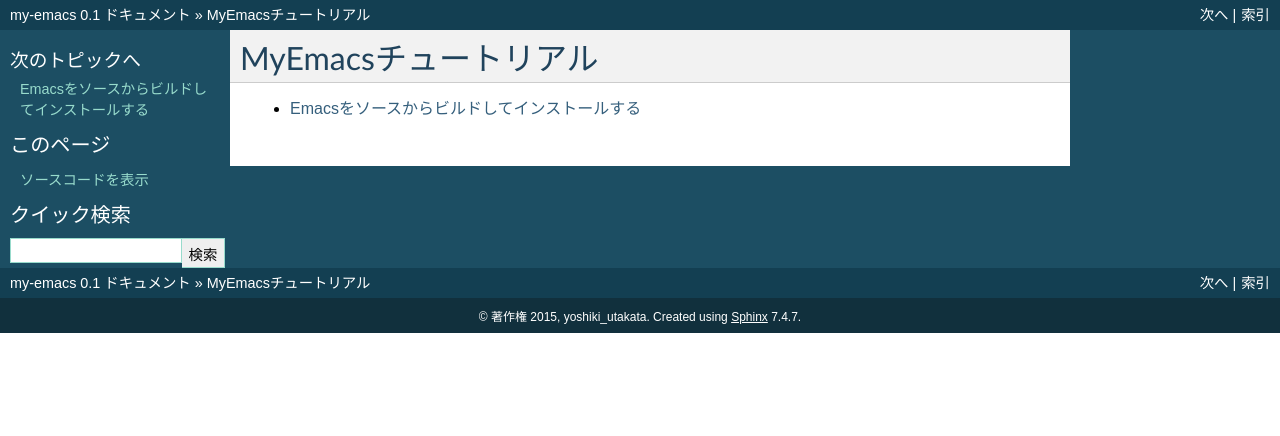
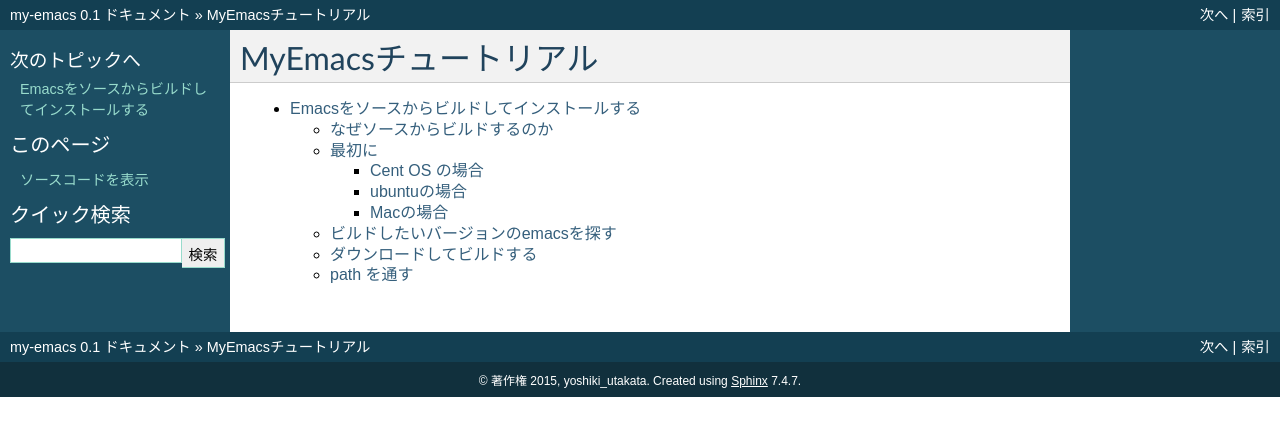
Before and after one commit to yoshikyoto/my-emacs-docs, a Sphinx documentation site: the page built from docs/index.rst, in a window 1280 px wide. Shown: the top 436 px of the page. Built offline with Sphinx 7.4.7, drawn with Linux system fonts in a browser that asks for light colours.

Commit message:
buildの見出しちゃんとした

````diff
--- a/docs/build.rst
+++ b/docs/build.rst
@@ -2,7 +2,8 @@
 Emacsをソースからビルドしてインストールする
 ============================================
 
-## なぜソースからビルドするのか
+なぜソースからビルドするのか
+============================
 
 Emacs23とEmacs24では結構違う部分も多く、Emacs24では動くのですが、Emacs23では動かないプラグインも存在します。((例えばmagitなど))
 しかし、apt-getやyumでEmacsをインストールすると、Emacs23やそれより古いEmacsが入ってしまい、困ることがあります。
@@ -10,17 +11,22 @@
 
 なお、WindowsでEmacsを使おうとしている場合、ここの情報はあまり参考になりません。((Windows向けのページも用意する予定です))
 
-## 最初に
+最初に
+======
 
 Emacsをビルドするために必要な gcc, make などをインストールします。
 
-### Cent OS の場合
+--------------
+Cent OS の場合
+--------------
 
 ```
 sudo yum -y install gcc make ncurses-devel
 ```
 
-### ubuntuの場合
+------------
+ubuntuの場合
+------------
 
 ubuntuの場合、gcc, make, ncurses-dev が入っていることを確認してください
 
@@ -36,20 +42,23 @@
 
 もっとスマートな解決法を探しておりますので、少々お待ちください。
 
-
-### Macの場合
+---------
+Macの場合
+---------
 
 Macはdeveloper toolsを入れておけば問題ないような気がします。
 
 
-## ビルドしたいバージョンのemacsを探す
+ビルドしたいバージョンのemacsを探す
+===================================
 
 http://ftp.jaist.ac.jp/pub/GNU/emacs/ から、ビルドしたいEmacsのバージョンのtar.gzを探します。今回は24.5だとします。
 magitという、Emacs上で動くGitのクライアントが、Emacs 24.4 以降でないと動作しないため、
 これより新しいものを入れることをオススメします。
 
 
-## ダウンロードしてビルドする
+ダウンロードしてビルドする
+==========================
 
 emacs 24.5 のURLは http://ftp.jaist.ac.jp/pub/GNU/emacs/emacs-24.5.tar.gz なので、
 これをダウンロードして解凍してビルドします。
@@ -67,7 +76,8 @@
 何か問題がありましたら、このページのGitHubのIssueなどで報告してください。
 
 
-## path を通す
+path を通す
+===========
 
 古いEmacsが存在していたりすると、pathが通らなかったりするので、その場合はpathを通す必要があります。
 
````
Also changed, not shown: other parts of docs/build.rst (+0 -6 lines).
